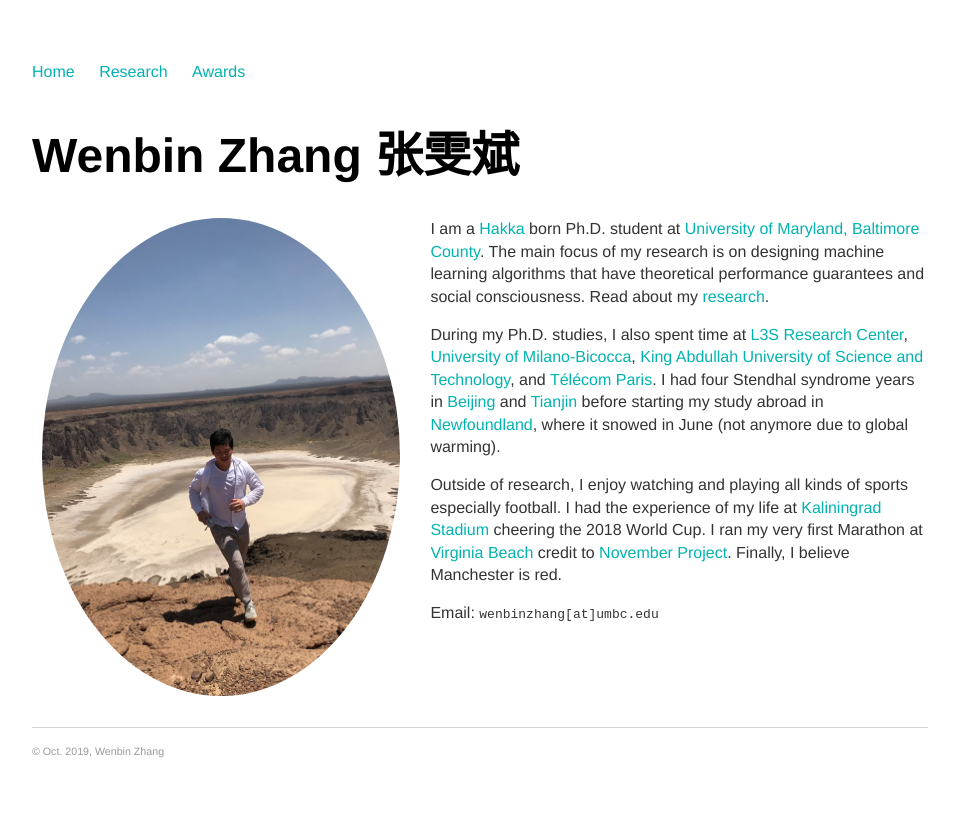
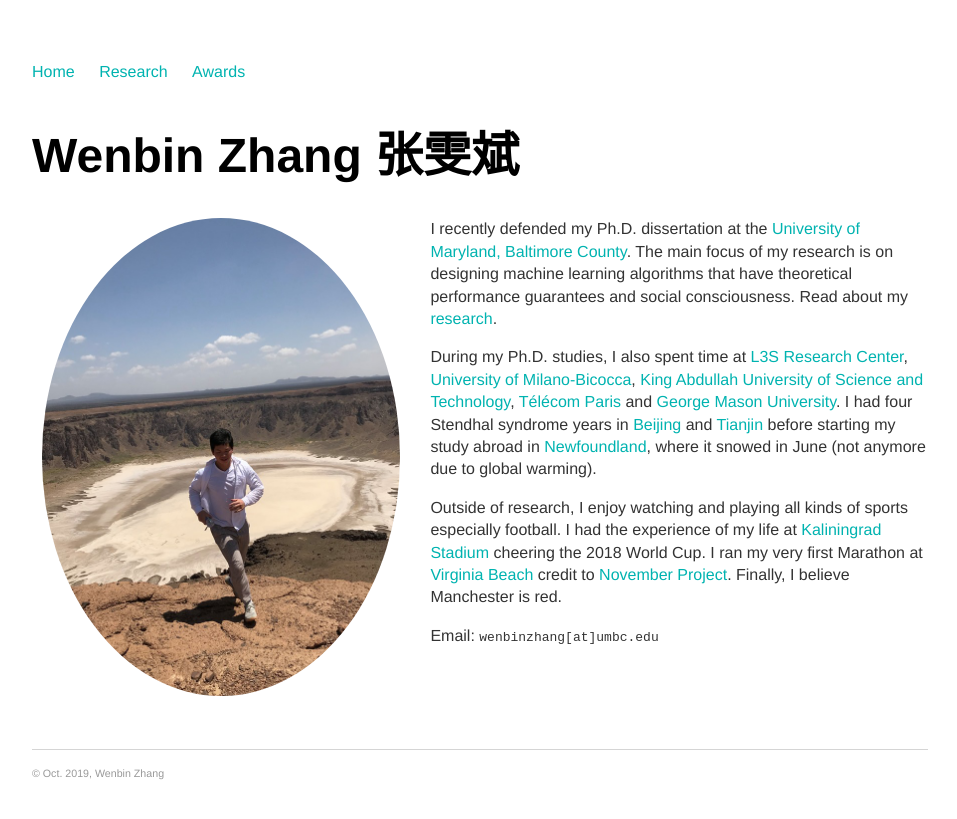
Before and after one commit to vanbanTruong/vanbanTruong.github.io, a Jekyll site: the page built from index.md, in a window 1280 px wide. Shown: the top 819 px of the page, without its empty margins (160-1117 px from the left). Built offline with Jekyll 4.4.1, drawn with Linux system fonts in a browser that asks for light colours.

Commit message:
Update index.md

```diff
--- a/index.md
+++ b/index.md
@@ -8,10 +8,12 @@ title: Wenbin Zhang | 张雯斌
 
 <img src="img/taif.jpg" alt="Photo" class="leftside_image">
 
-I am a [Hakka](https://en.wikipedia.org/wiki/Hakka_people) born Ph.D. student at [University of Maryland, Baltimore County](https://www.umbc.edu/). The main focus of my research is on designing machine learning algorithms that have theoretical performance guarantees and social consciousness. Read about my [research](/research).
+I recently defended my Ph.D. dissertation at the [University of Maryland, Baltimore County](https://www.umbc.edu/). The main focus of my research is on designing machine learning algorithms that have theoretical performance guarantees and social consciousness. Read about my [research](/research).
+
+<!--I am a [Hakka](https://en.wikipedia.org/wiki/Hakka_people) born Ph.D. student at [University of Maryland, Baltimore County](https://www.umbc.edu/). The main focus of my research is on designing machine learning algorithms that have theoretical performance guarantees and social consciousness. Read about my [research](/research). -->
 
 
-During my Ph.D. studies, I also spent time at [L3S Research Center](https://www.l3s.de/de), [University of Milano-Bicocca](https://www.unimib.it/), [King Abdullah University of Science and Technology](https://www.kaust.edu.sa/en), and [Télécom Paris](https://dig.telecom-paristech.fr/blog/). I had four Stendhal syndrome years in [Beijing](https://www.google.com/maps/@39.9553424,116.3162938,17z?hl=en&authuser=0) and [Tianjin](https://www.google.com/maps/@39.1099492,117.2091143,18z?hl=en&authuser=0) before starting my study abroad in [Newfoundland](https://www.google.com/maps/@47.5730776,-52.7360975,16z?hl=en&authuser=0), where it snowed in June (not anymore due to global warming).
+During my Ph.D. studies, I also spent time at [L3S Research Center](https://www.l3s.de/de), [University of Milano-Bicocca](https://www.unimib.it/), [King Abdullah University of Science and Technology](https://www.kaust.edu.sa/en), [Télécom Paris](https://dig.telecom-paristech.fr/blog/) and [George Mason University](https://www2.gmu.edu/). I had four Stendhal syndrome years in [Beijing](https://www.google.com/maps/@39.9553424,116.3162938,17z?hl=en&authuser=0) and [Tianjin](https://www.google.com/maps/@39.1099492,117.2091143,18z?hl=en&authuser=0) before starting my study abroad in [Newfoundland](https://www.google.com/maps/@47.5730776,-52.7360975,16z?hl=en&authuser=0), where it snowed in June (not anymore due to global warming).
 
 Outside of research, I enjoy watching and playing all kinds of sports especially football. I had the experience of my life at [Kaliningrad Stadium](https://en.wikipedia.org/wiki/Kaliningrad_Stadium) cheering the 2018 World Cup. I ran my very first Marathon at [Virginia Beach](https://www.shamrockmarathon.com/) credit to [November Project](https://november-project.com/baltimore-md/). Finally, I believe Manchester is red.
 
```
